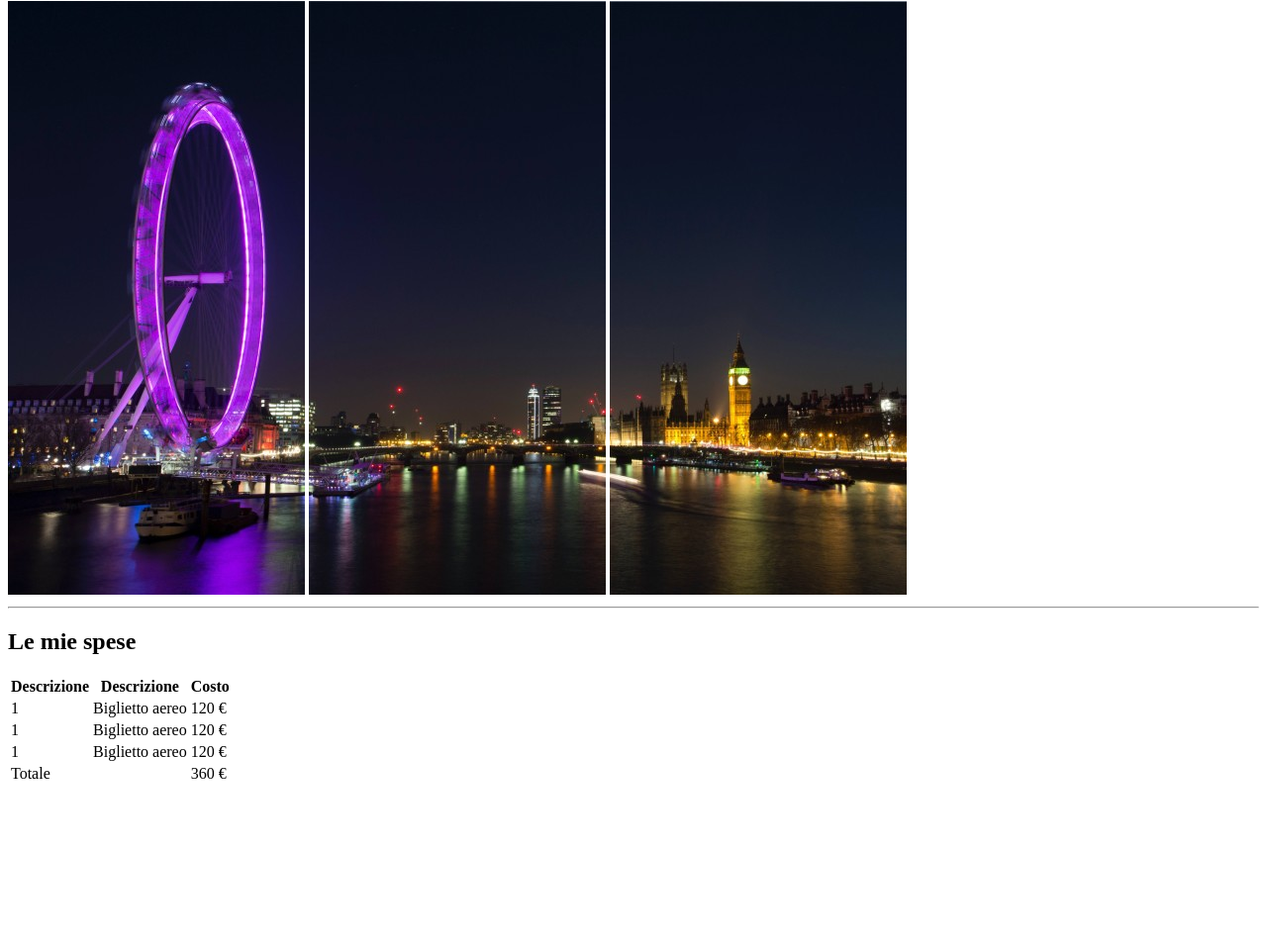
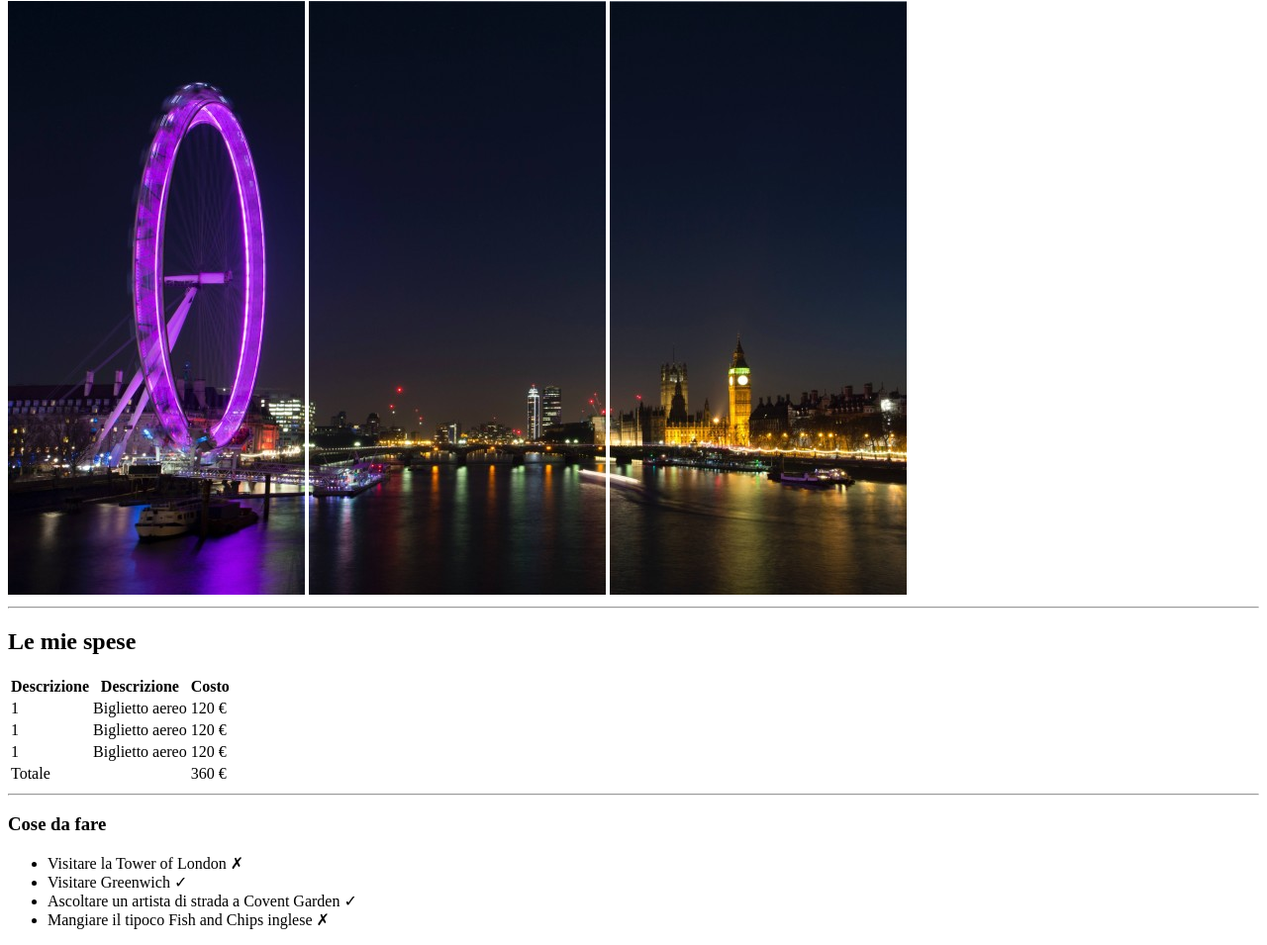
Before and after one commit to DanielaEsposito/html-london-trip, a plain HTML site: page index.html in a window 1280 px wide. Shown: the part 79-1034 px from the top of the page at 99% size. Before the commit the page ends 881 px from the top, so only its background shows below. Drawn offline with Linux system fonts and the light colour scheme.

Commit message:
add second section

```diff
--- a/index.html
+++ b/index.html
@@ -1,6 +1,8 @@
 <!DOCTYPE html>
 <html lang="en">
+
 <head>
+    <!--site ifo author-->
     <meta charset="UTF-8">
     <meta name="viewport" content="width=device-width, initial-scale=1.0">
     <meta name="author" content="Daniela Esposito">
@@ -8,8 +10,10 @@
     <meta name="keyword" content="travel London England itinerary ">
     <title>Viaggio a Londra!</title>
 </head>
+
 <body>
-    <header></header>
+    <header>
+        <!--main title-->
         <h1>Il mio viaggio a Londra </h1>
         <div class="skylineLondon">
             <img src="./img/pexels-bill-emrich-230794-0.jpg" alt="skylineLondon1">
@@ -19,15 +23,16 @@
         <hr>
     </header>
     <main>
+        <!--first content section-->
         <section id="expenses">
             <h2>Le mie spese</h2>
             <table>
                 <thead>
-                        <tr>
-                            <th>Descrizione</th>
-                            <th>Descrizione</th>
-                            <th>Costo</th>
-                        </tr>
+                    <tr>
+                        <th>Descrizione</th>
+                        <th>Descrizione</th>
+                        <th>Costo</th>
+                    </tr>
 
                 </thead>
                 <tbody>
@@ -54,7 +59,21 @@
                     </tr>
                 </tfoot>
             </table>
+            <hr>
+        </section>
+        <!--second content section-->
+        <section id="what to do ">
+
+            <h3>Cose da fare</h3>
+            <ul>
+                <li>Visitare la Tower of London <span>&cross;</span></li>
+                <li>Visitare Greenwich <span>&check;</span></li>
+                <li>Ascoltare un artista di strada a Covent Garden <span>&check;</span></li>
+                <li>Mangiare il tipoco Fish and Chips inglese <span>&cross;</span></li>
+
+            </ul>
         </section>
     </main>
 </body>
+
 </html>
```
